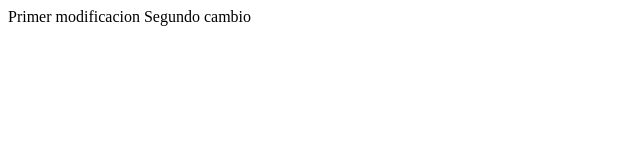
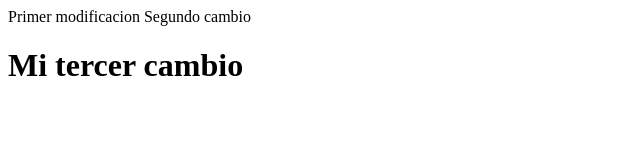
Before and after one commit to CRodriguez2017/ChristianADSI62, a plain HTML site: page index.html in a window 1280 px wide. Shown: the whole page, without its empty margins (0-640 px from the left). Drawn offline with Linux system fonts and the light colour scheme.

Commit message:
Add tag h1 with title

```diff
--- a/index.html
+++ b/index.html
@@ -7,5 +7,6 @@
 <body>
 		Primer modificacion
 		Segundo cambio
+		<h1>Mi tercer cambio</h1>
 </body>
 </html>
```
